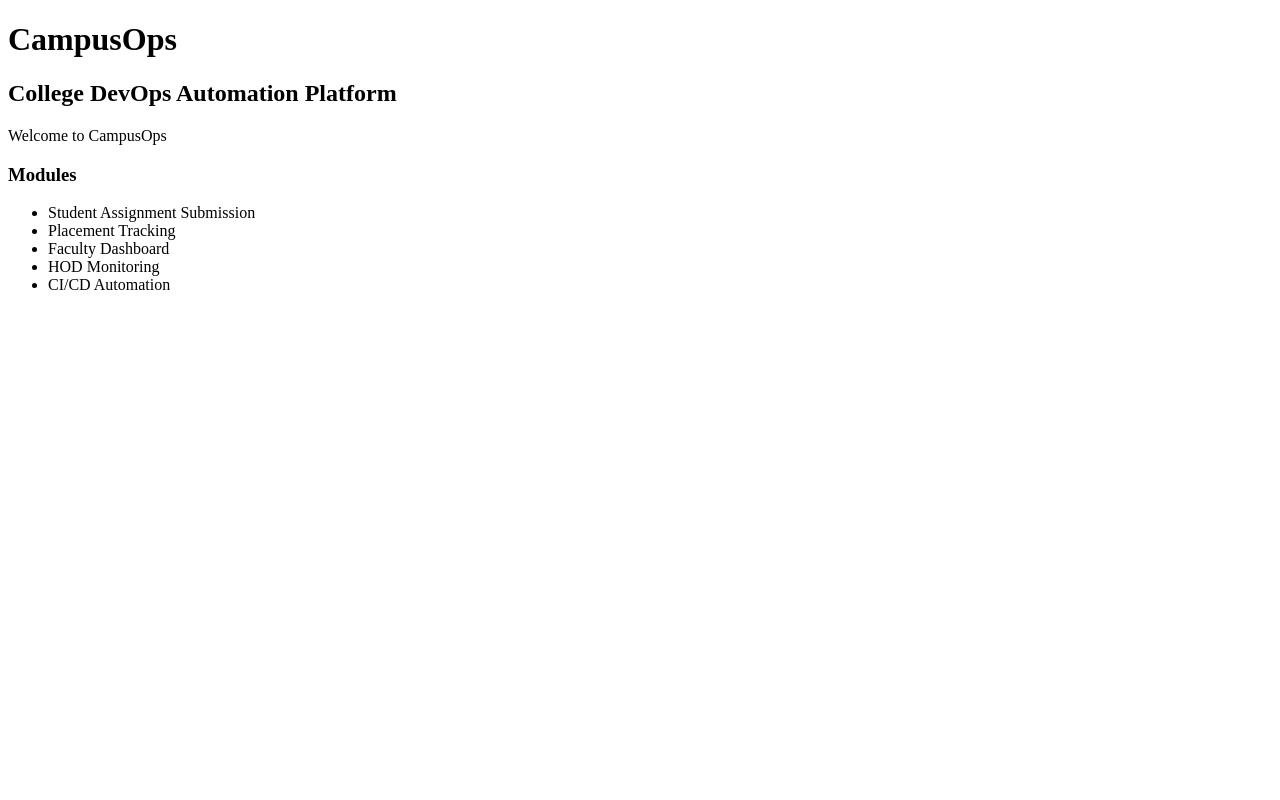
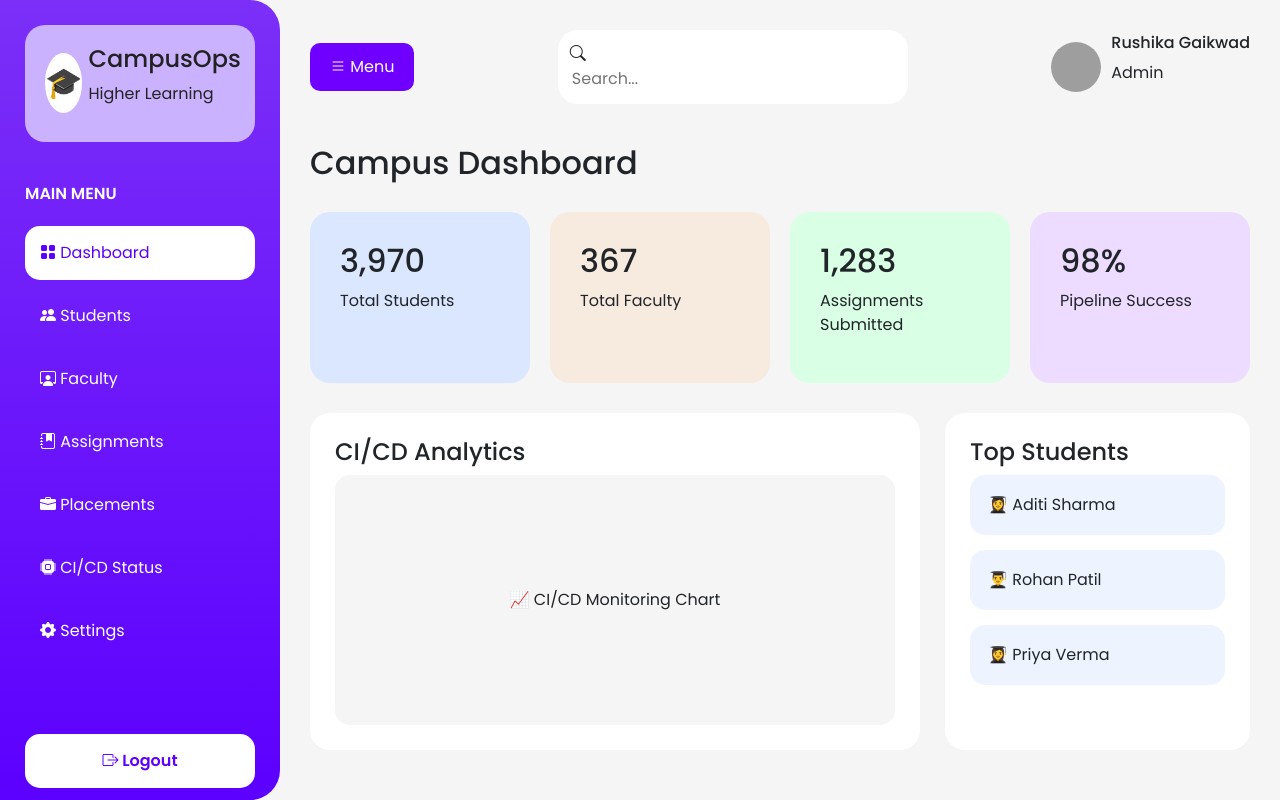
Before and after one commit to rushika247-lab/CampusOps, a Flask app: page / in a window 1280 px wide. Run offline with Flask 3, Linux system fonts and the light colour scheme; grey boxes are pictures that could not be loaded.

Commit message:
Added student dashboard UI and homepage navigation

```diff
--- a/app.py
+++ b/app.py
@@ -6,9 +6,18 @@ app = Flask(__name__)
 def home():
     return render_template("index.html")
 
-@app.route("/about")
-def about():
-    return "<h1>About CampusOps</h1><p>College DevOps Automation Platform</p>"
+@app.route("/student")
+def student():
+    return render_template("student.html")
+
+@app.route("/faculty")
+def faculty():
+    return render_template("faculty.html")
+
+@app.route("/admin")
+def admin():
+    return render_template("admin.html")
+
 
 if __name__ == "__main__":
     app.run(host="0.0.0.0", port=5000, debug=True)
--- /dev/null
+++ b/static/css/style.css
@@ -0,0 +1,187 @@
+body{
+    margin:0;
+    font-family:'Poppins',sans-serif;
+    background:#f5f5f5;
+}
+
+.dashboard{
+    display:flex;
+}
+
+/* Sidebar */
+
+.sidebar{
+    width:280px;
+    height:100vh;
+    background:linear-gradient(to bottom,#7b2ff7,#5c00ff);
+    color:white;
+    padding:25px;
+    border-radius:0 30px 30px 0;
+}
+
+.logo-box{
+    display:flex;
+    align-items:center;
+    gap: 6px;
+    background:#cbb2ff;
+    color:#222;
+    padding:20px;
+    border-radius:20px;
+}
+
+.logo-circle{
+    width:60px;
+    height:60px;
+    border-radius:50%;
+    background:white;
+    display:flex;
+    align-items:center;
+    justify-content:center;
+    font-size:30px;
+}
+
+.menu-title{
+    margin-top:40px;
+    margin-bottom:20px;
+    font-weight:600;
+}
+
+.menu{
+    list-style:none;
+    padding:0;
+}
+
+.menu li{
+    padding:15px;
+    margin-bottom:9px;
+    border-radius:15px;
+    cursor:pointer;
+}
+
+.menu li.active{
+    background:white;
+    color:#5c00ff;
+}
+
+.menu-link{
+    text-decoration:none;
+    color:white;
+}
+
+.menu-link li:hover{
+    background:rgba(255,255,255,0.2);
+}
+
+.active-link li{
+    background:white;
+    color:#5c00ff;
+}
+
+.menu li:hover{
+    background:rgba(255,255,255,0.2);
+}
+
+.logout-btn{
+    margin-top:60px;
+    width:100%;
+    border:none;
+    padding:15px;
+    border-radius:15px;
+    background:white;
+    color:#5c00ff;
+    font-weight:600;
+}
+
+/* Main */
+
+.main-content{
+    flex:1;
+    padding:30px;
+}
+
+.topbar{
+    display:flex;
+    justify-content:space-between;
+    align-items:center;
+}
+
+.menu-btn{
+    background:#6f00ff;
+    color:white;
+    border:none;
+    padding:12px 20px;
+    border-radius:10px;
+}
+
+.search-box{
+    background:white;
+    width:350px;
+    padding:12px;
+    border-radius:20px;
+}
+
+.search-box input{
+    border:none;
+    outline:none;
+}
+
+.profile{
+    display:flex;
+    align-items:center;
+    gap:10px;
+}
+
+.profile img{
+    border-radius:50%;
+}
+
+.section-title{
+    margin-top:40px;
+    margin-bottom:30px;
+}
+
+.cards{
+    display:grid;
+    grid-template-columns:repeat(4,1fr);
+    gap:20px;
+}
+
+.card-box{
+    padding:30px;
+    border-radius:20px;
+}
+
+.blue{background:#dbe7ff;}
+.cream{background:#f7eadf;}
+.green{background:#d9ffe4;}
+.purple{background:#eddcff;}
+
+.content-grid{
+    display:grid;
+    grid-template-columns:2fr 1fr;
+    gap:25px;
+    margin-top:30px;
+}
+
+.analytics,
+.top-students{
+    background:white;
+    padding:25px;
+    border-radius:20px;
+}
+
+.graph-placeholder{
+    height:250px;
+    background:#f5f5f5;
+    border-radius:15px;
+    display:flex;
+    align-items:center;
+    justify-content:center;
+}
+
+.student{
+    background:#eef4ff;
+    padding:18px;
+    margin-bottom:15px;
+    border-radius:15px;
+}
--- /dev/null
+++ b/templates/admin.html
@@ -0,0 +1 @@
+<h1>Admin Dashboard</h1>
--- /dev/null
+++ b/templates/faculty.html
@@ -0,0 +1 @@
+<h1>Faculty Dashboard</h1>
--- a/templates/index.html
+++ b/templates/index.html
@@ -1,25 +1,175 @@
 <!DOCTYPE html>
-<html>
+<html lang="en">
 <head>
-    <title>CampusOps</title>
+    <meta charset="UTF-8">
+    <meta name="viewport" content="width=device-width, initial-scale=1.0">
+    <title>CampusOps Dashboard</title>
+
+    <link href="https://cdn.jsdelivr.net/npm/bootstrap@5.3.3/dist/css/bootstrap.min.css" rel="stylesheet">
+
+    <link rel="stylesheet" href="{{ url_for('static', filename='css/style.css') }}">
+
+    <link rel="stylesheet"
+    href="https://cdn.jsdelivr.net/npm/bootstrap-icons@1.11.3/font/bootstrap-icons.min.css">
+
+    <link href="https://fonts.googleapis.com/css2?family=Poppins:wght@300;400;500;600;700&display=swap" rel="stylesheet">
+
+    <link rel="stylesheet" href="{{ url_for('static', filename='css/style.css') }}">
 </head>
+
 <body>
 
-    <h1>CampusOps</h1>
+<div class="dashboard">
 
-    <h2>College DevOps Automation Platform</h2>
+    <!-- Sidebar -->
+    <div class="sidebar">
 
-    <p>Welcome to CampusOps</p>
+        <div class="logo-box">
+            <div class="logo-circle">
+                🎓
+            </div>
 
-    <h3>Modules</h3>
+            <div>
+                <h4>CampusOps</h4>
+                <p>Higher Learning</p>
+            </div>
+        </div>
 
-    <ul>
-        <li>Student Assignment Submission</li>
-        <li>Placement Tracking</li>
-        <li>Faculty Dashboard</li>
-        <li>HOD Monitoring</li>
-        <li>CI/CD Automation</li>
-    </ul>
+        <div class="menu-title">
+            MAIN MENU
+        </div>
+
+        <ul class="menu">
+
+            <li class="active">
+                <i class="bi bi-grid-fill"></i>
+                Dashboard
+            </li>
+
+          <a href="/student" class="menu-link">
+    <li>
+        <i class="bi bi-people-fill"></i>
+        Students
+    </li>
+</a>
+
+            <li>
+                <i class="bi bi-person-workspace"></i>
+                Faculty
+            </li>
+
+            <li>
+                <i class="bi bi-journal-bookmark-fill"></i>
+                Assignments
+            </li>
+
+            <li>
+                <i class="bi bi-briefcase-fill"></i>
+                Placements
+            </li>
+
+            <li>
+                <i class="bi bi-cpu-fill"></i>
+                CI/CD Status
+            </li>
+
+            <li>
+                <i class="bi bi-gear-fill"></i>
+                Settings
+            </li>
+        </ul>
+
+        <button class="logout-btn">
+            <i class="bi bi-box-arrow-right"></i>
+            Logout
+        </button>
+
+    </div>
+
+    <!-- Main Content -->
+    <div class="main-content">
+
+        <!-- Top Bar -->
+        <div class="topbar">
+
+            <button class="menu-btn">
+                <i class="bi bi-list"></i> Menu
+            </button>
+
+            <div class="search-box">
+                <i class="bi bi-search"></i>
+                <input type="text" placeholder="Search...">
+            </div>
+
+            <div class="profile">
+                <img src="https://i.pravatar.cc/50" alt="">
+                <div>
+                    <h6>Rushika Gaikwad</h6>
+                    <p>Admin</p>
+                </div>
+            </div>
+
+        </div>
+
+        <!-- Dashboard Cards -->
+        <h2 class="section-title">Campus Dashboard</h2>
+
+        <div class="cards">
+
+            <div class="card-box blue">
+                <h2>3,970</h2>
+                <p>Total Students</p>
+            </div>
+
+            <div class="card-box cream">
+                <h2>367</h2>
+                <p>Total Faculty</p>
+            </div>
+
+            <div class="card-box green">
+                <h2>1,283</h2>
+                <p>Assignments Submitted</p>
+            </div>
+
+            <div class="card-box purple">
+                <h2>98%</h2>
+                <p>Pipeline Success</p>
+            </div>
+
+        </div>
+
+        <!-- Bottom Grid -->
+        <div class="content-grid">
+
+            <div class="analytics">
+                <h4>CI/CD Analytics</h4>
+
+                <div class="graph-placeholder">
+                    📈 CI/CD Monitoring Chart
+                </div>
+            </div>
+
+            <div class="top-students">
+                <h4>Top Students</h4>
+
+                <div class="student">
+                    👩‍🎓 Aditi Sharma
+                </div>
+
+                <div class="student">
+                    👨‍🎓 Rohan Patil
+                </div>
+
+                <div class="student">
+                    👩‍🎓 Priya Verma
+                </div>
+
+            </div>
+
+        </div>
+
+    </div>
+</div>
 
 </body>
 </html>
```
Also changed, not shown: templates/student.html (added, +281 -0 lines), .github/workflows/release.yml.
